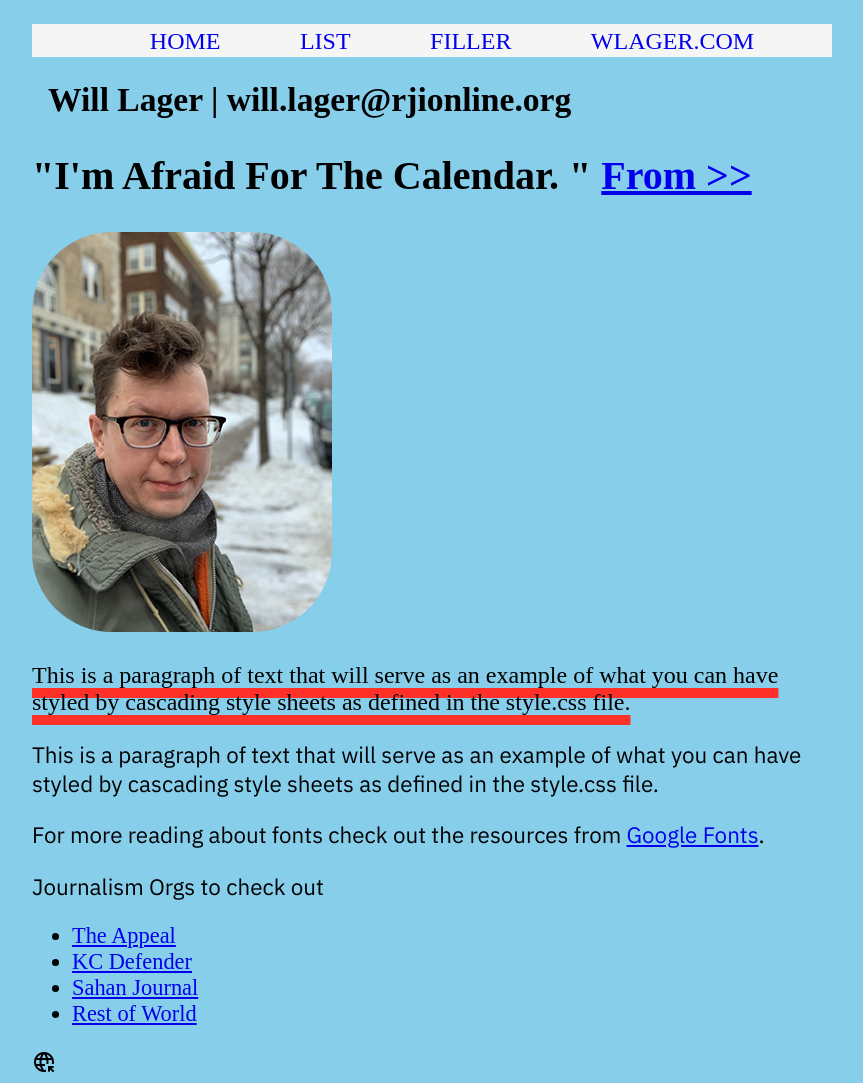
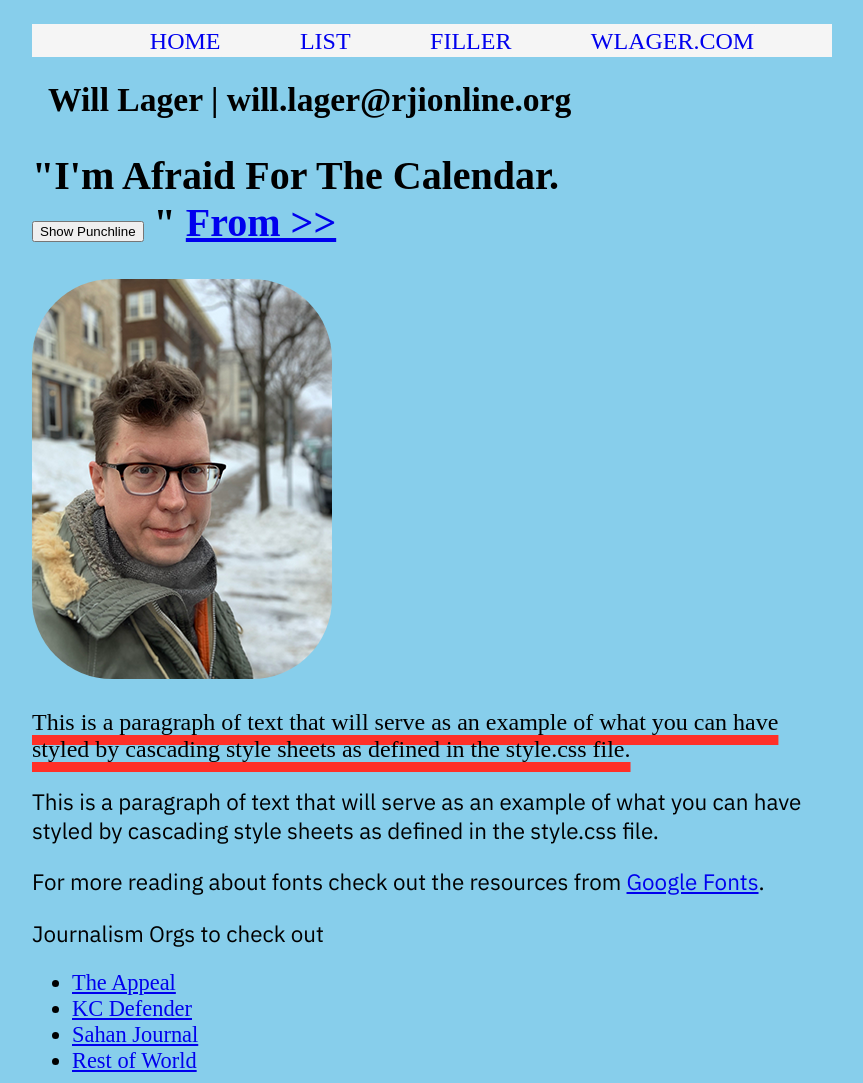
Before and after one commit to 4502-7502-FALL20203/September-7-example, a plain HTML site: page index.html in a window 1280 px wide. Shown: the top 1083 px of the page, without its empty margins (208-1071 px from the left). Drawn offline with nearby package versions, Linux system fonts and the light colour scheme; a web font is replaced by a local one.

Commit message:
js updates

```diff
--- a/index.html
+++ b/index.html
@@ -50,7 +50,9 @@
 		<section>
 
 			<h1>Will Lager | will.lager@rjionline.org </h1>
-			<h2>"I'm afraid for the calendar. <span class="punchline">Its days are numbered.</span>" <a href="https://www.countryliving.com/life/a27452412/best-dad-jokes/">from >></a></h2>
+			<h2>"I'm afraid for the calendar. <br>
+				<button  onclick="toggle_div_fun('sectiontohide');">Show Punchline</button>
+<span class="punchline" id="sectiontohide">Its days are numbered.</span>" <a href="https://www.countryliving.com/life/a27452412/best-dad-jokes/">from >></a></h2>
 			<p></p>
 			<div class="mailing-link">
 				<a href="mailto:will.lager@rjionline.org?subject=Email&nbsp;from&nbsp;Will">
@@ -119,4 +121,6 @@
 <footer>
   <p>William Lager 2023 &copy; </p>
 </footer>
+
+<script src="js/toggle.js"></script>
 </html>
--- /dev/null
+++ b/js/toggle.js
@@ -0,0 +1,7 @@
+function toggle_div_fun(id) {
+  var divelement = document.getElementById(id);
+  if(divelement.style.display == 'none')
+    divelement.style.display = 'block';
+  else
+    divelement.style.display = 'none';
+}
```
